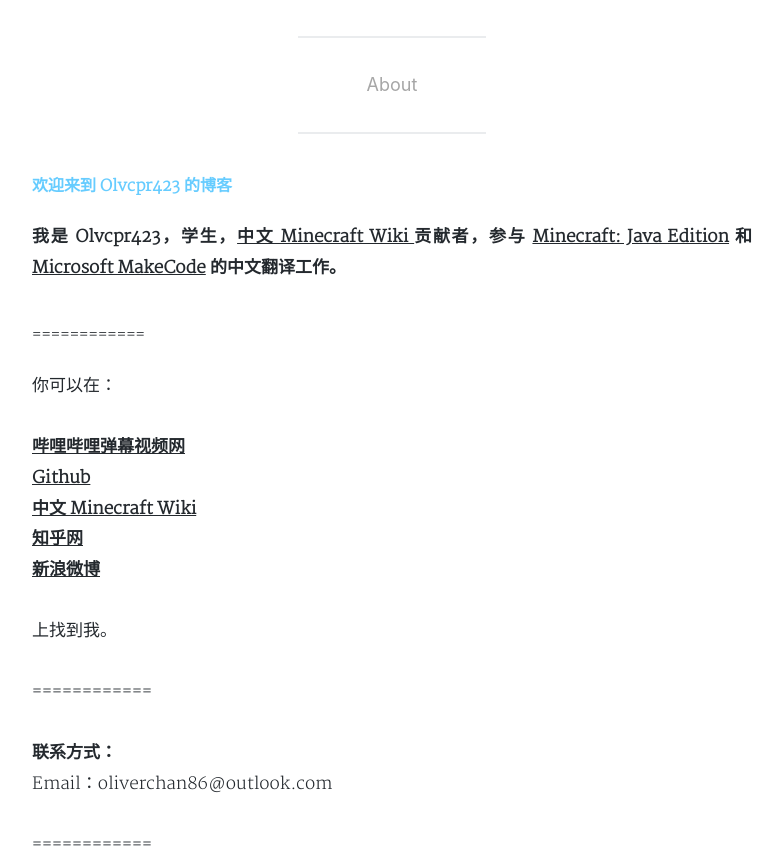
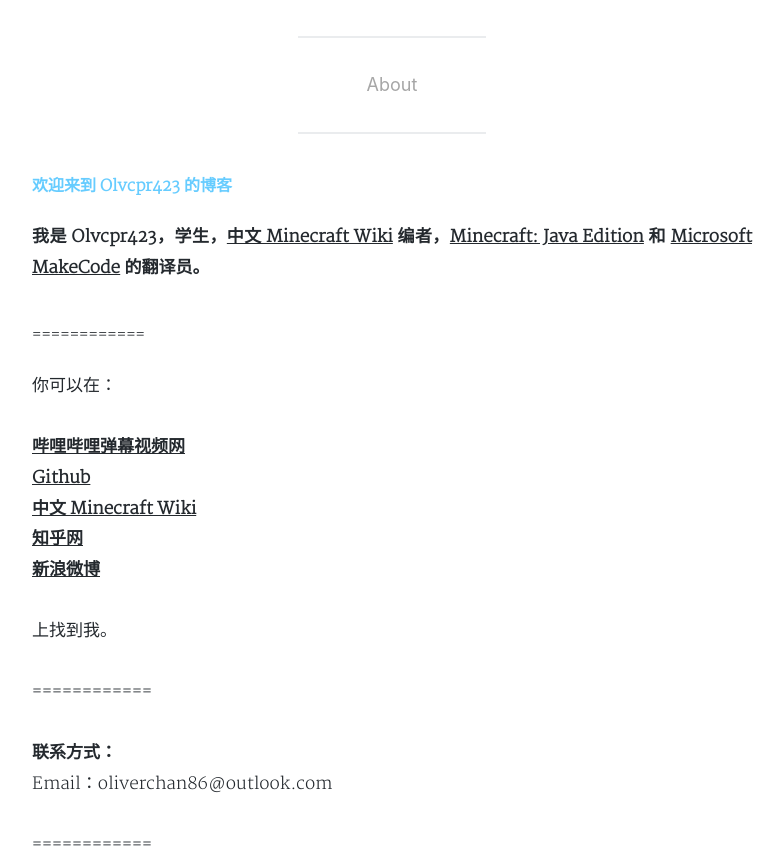
Before and after one commit to Olvcpr423/Olvcpr423.github.io, a Jekyll site: the page built from about.html, in a window 1280 px wide and 900 px high, scrolled down 430 px, cut to the strip 34-900 px from the top of the window. Shown: the whole strip, without its empty margins (248-1032 px from the left). Built offline with Jekyll 4.4.1, drawn with Linux system fonts in a browser that asks for light colours; nearby versions of some CDN libraries; a style sheet for code colours, icons or effects is not loaded.

Commit message:
Update about.html

```diff
--- a/about.html
+++ b/about.html
@@ -17,7 +17,7 @@ tags: About 关于
 <br>
 <p>
   <b>
-    我是 Olvcpr423，学生，<a href='https://minecraft-zh.gamepedia.com'>中文 Minecraft Wiki </a>贡献者，参与 <a href='https://crowdin.com/project/minecraft/zh-CN'>Minecraft: Java Edition</a> 和 <a href='https://crowdin.com/project/kindscript/zh-CN'>Microsoft MakeCode</a> 的中文翻译工作。
+    我是 Olvcpr423，学生，<a href='https://minecraft-zh.gamepedia.com'>中文 Minecraft Wiki</a> 编者，<a href='https://crowdin.com/project/minecraft/zh-CN'>Minecraft: Java Edition</a> 和 <a href='https://crowdin.com/project/kindscript/zh-CN'>Microsoft MakeCode</a> 的翻译员。
   </b>
 </p>
 <br>
```
